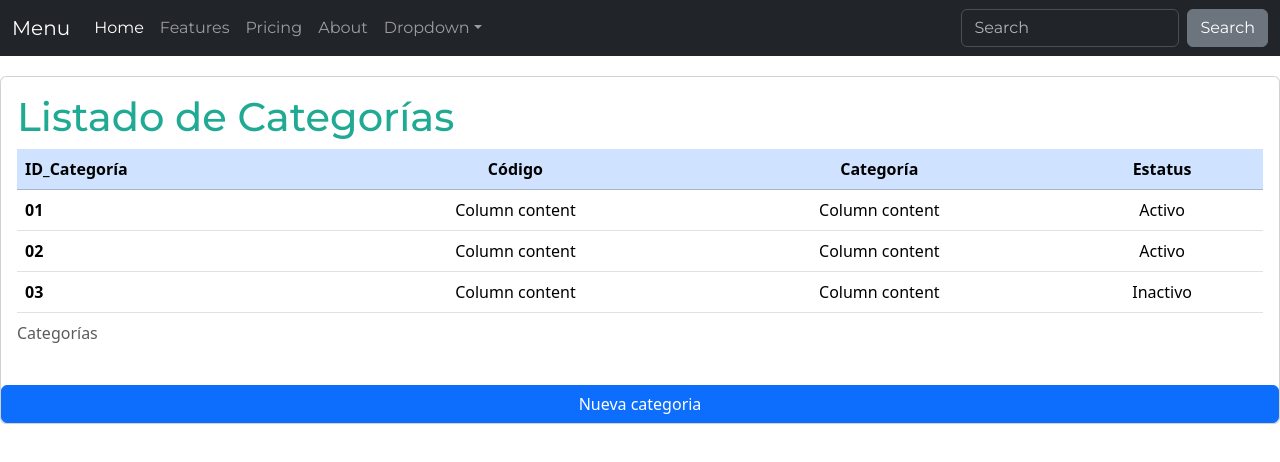
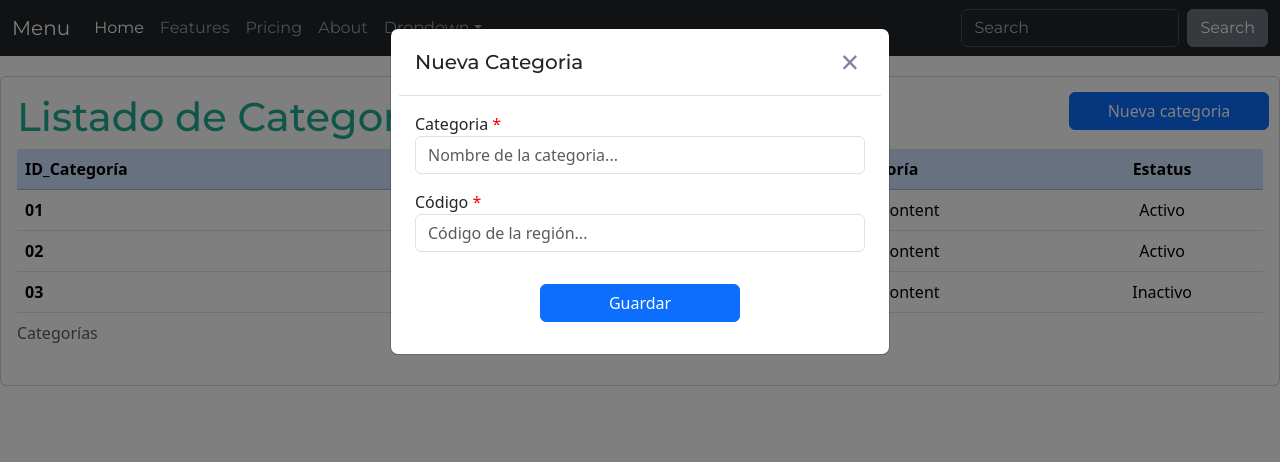
Before and after one commit to Leo2711/Desarrollo-Web, an Angular app in the folder dwf2024-1/: page /category in a window 1280 px wide. Both pictures are taken after a click on the button "Nueva categoria". Shown: the top 462 px of the page. Built offline with nearby package versions, Linux system fonts and the light colour scheme.

Commit message:
agrege estilo a los componentes del modal para que se vea mejor, pero ya quedo la practica

```diff
--- a/dwf2024-1/src/app/modules/product/components/category/category.component.css
+++ b/dwf2024-1/src/app/modules/product/components/category/category.component.css
@@ -20,3 +20,53 @@ table:not(.A) {
 .A {
     text-align: left;
 }
+
+.botonDer {
+    position: absolute;
+    right: 10px;
+    top: 15px;
+}
+
+.modal-content {
+    padding: 0px 8px;
+}
+
+.modal-header {
+    padding: 8px 16px !important;
+}
+
+.form-group {
+    margin-bottom: 16px;
+}
+
+.form-button {
+    margin-top: 32px;
+    margin-bottom: 16px;
+
+    text-align: center;
+}
+
+.btn-new {
+    float: right;
+    width: 200px;
+}
+
+.btn-form {
+    width: 200px;
+}
+
+.modal-close-button {
+    border: none;
+    background-color: white;
+}
+
+.modal-close-button-x {
+    color: #8181A5;
+    font-size: 32px;
+}
+
+/* Color  */
+
+.color-red {
+    color: red;
+}
--- a/dwf2024-1/src/app/modules/product/components/category/category.component.html
+++ b/dwf2024-1/src/app/modules/product/components/category/category.component.html
@@ -4,6 +4,11 @@
     <!-- T I T U L O - V I S T A -->
     <div class="title">
       <h1> Listado de Categorías </h1>
+    </div>
+    <!-- Button trigger modal -->
+
+    <div class = "botonDer">
+      <button type="button" class="btn btn-primary btn-new" (click)="showModalForm()">Nueva categoria</button>
     </div>
     <!-- T A B L A - C A T E G O R I A S -->
     <table class="table table-hover">
@@ -28,10 +33,6 @@
       </tbody>
     </table>
   </div>
-  <!-- Button trigger modal -->
-  <button type="button" class="btn btn-primary" data-toggle="modal" data-target="#modalForm">
-    Nueva categoria
-  </button>
 
   <!-- Modal -->
   <div class="modal fade" id="modalForm" tabindex="-1" role="dialog" data-bs-backdrop="static">
@@ -39,7 +40,7 @@
       <div class="modal-content">
         <div class="modal-header">
           <h5 class="modal-title"> Nueva Categoria </h5>
-          <button type="button" class="close" data-bs-dismiss="modal" aria-label="Close">
+          <button type="button" class="modal-close-button" data-bs-dismiss="modal" aria-label="Close">
             <span class="modal-close-button-x">&times;</span>
           </button>
         </div>
--- a/dwf2024-1/src/index.html
+++ b/dwf2024-1/src/index.html
@@ -7,8 +7,8 @@
   <base href="/">
   <link rel="icon" type="image/x-icon" href="favicon.ico">
   <meta name="viewport" content="width=device-width, initial-scale=1.0">
-  <link rel="stylesheet" href="styles.css">
-  <link rel="stylesheet" href="app/modules/product/components/category/category.component.css">
+  <link type="text/css" href="styles.css">
+  <link type="text/css" href="app/modules/product/components/category/category.component.css">
 </head>
 
 <body>
```
